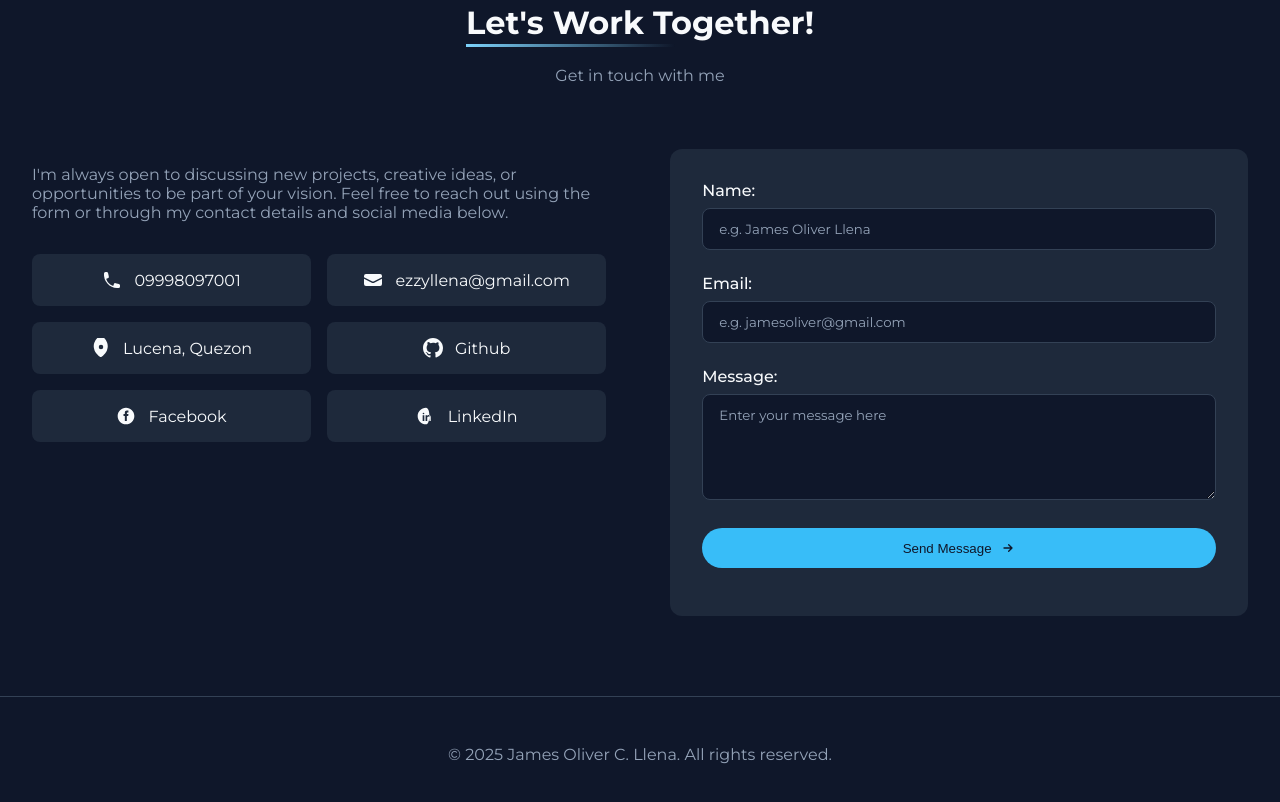
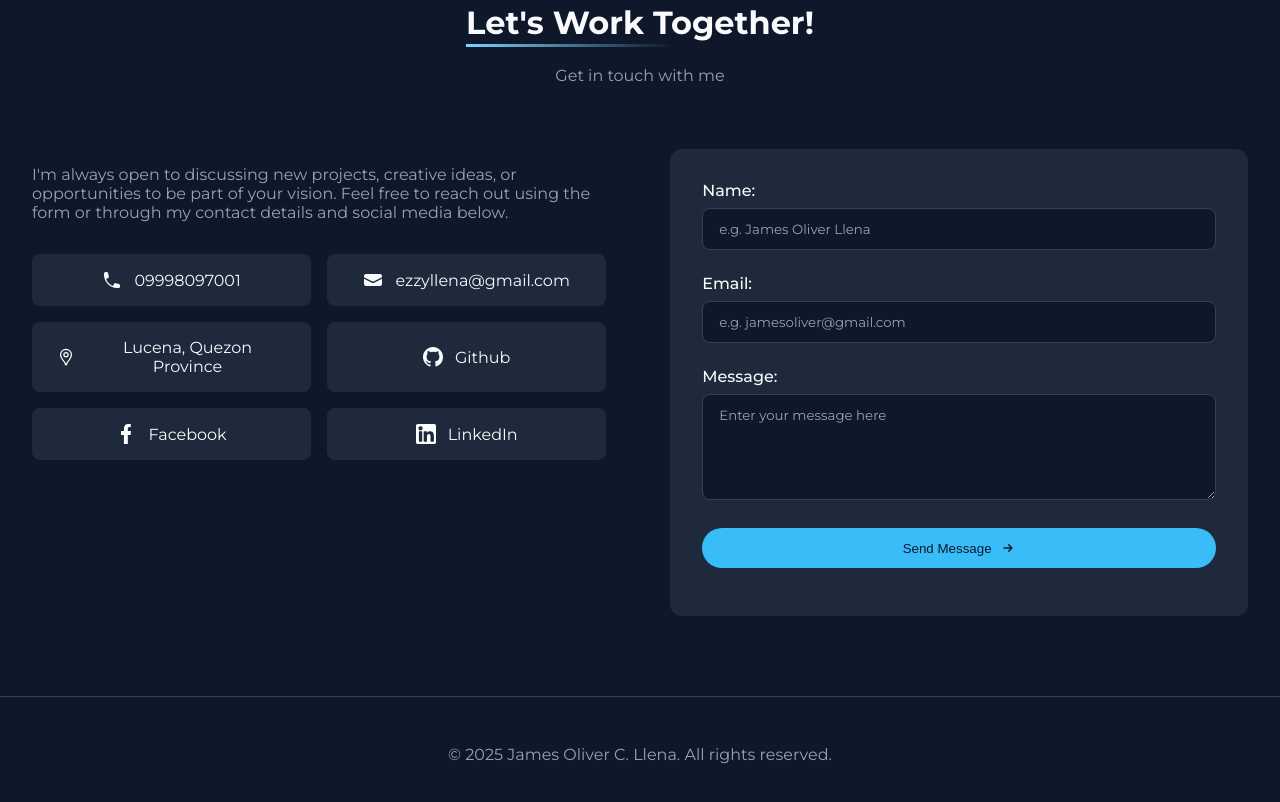
Before and after one commit to C-a-s-t-e-l/Casport-v2, a plain HTML site: page index.html in a window 1280 px wide. Shown: the part 3416-4218 px from the top of the page. Drawn offline with Linux system fonts and the light colour scheme; a script that the page names is missing.

Commit message:
fixed conts

```diff
--- a/index.html
+++ b/index.html
@@ -206,19 +206,19 @@
                             <span class="contact-text">ezzyllena@gmail.com</span>
                         </button>
                         <button class="contact-button" data-copy="Lucena, Quezon Province">
-                            <svg xmlns="http://www.w3.org/2000/svg" viewBox="0 0 20 20" fill="currentColor"><path fill-rule="evenodd" d="M9.69 18.933l.003.001C9.89 19.02 10 19 10 19s.11.02.308-.066l.002-.001.006-.003.018-.008a5.741 5.741 0 00.281-.14c.186-.1.42-.25.69-.453.27-.204.575-.458.9-.748.554-.498 1.198-1.156 1.84-1.959.643-.802 1.26-1.766 1.776-2.861a11.413 11.413 0 00-4.639-14.254l-.001-.001c-.422-.285-.92-.46-1.442-.46-.523 0-1.02.176-1.443.46-.001 0-.001.001-.001.001a11.413 11.413 0 00-4.64 14.254c.516 1.095 1.133 2.059 1.776 2.861.642.803 1.286 1.46 1.84 1.959.326.29.63.543.9.748.27.203.504.352.69.453.087.05.18.098.282.14l.018.008.006.003zM10 11.25a2.25 2.25 0 100-4.5 2.25 2.25 0 000 4.5z" clip-rule="evenodd" /></svg>
-                            <span class="contact-text">Lucena, Quezon</span>
+                            <svg viewBox="0 0 192 192" xmlns="http://www.w3.org/2000/svg" fill="none"><g id="SVGRepo_bgCarrier" stroke-width="0"></g><g id="SVGRepo_tracerCarrier" stroke-linecap="round" stroke-linejoin="round"></g><g id="SVGRepo_iconCarrier"><path stroke="#ffffff" stroke-width="12" d="M96 22a51.88 51.88 0 0 0-36.77 15.303A52.368 52.368 0 0 0 44 74.246c0 16.596 4.296 28.669 20.811 48.898a163.733 163.733 0 0 1 20.053 28.38C90.852 163.721 90.146 172 96 172c5.854 0 5.148-8.279 11.136-20.476a163.723 163.723 0 0 1 20.053-28.38C143.704 102.915 148 90.841 148 74.246a52.37 52.37 0 0 0-15.23-36.943A51.88 51.88 0 0 0 96 22Z"></path><circle cx="96" cy="74" r="20" stroke="#ffffff" stroke-width="12"></circle></g></svg>
+                            <span class="contact-text">Lucena, Quezon Province</span>
                         </button>
                         <a href="https://github.com/C-a-s-t-e-l" target="_blank" rel="noopener noreferrer" class="contact-button">
                             <svg xmlns="http://www.w3.org/2000/svg" viewBox="0 0 20 20" fill="currentColor" class="h-5 w-5"><path fill-rule="evenodd" d="M10 0C4.477 0 0 4.477 0 10c0 4.418 2.865 8.165 6.839 9.489.5.092.682-.217.682-.482 0-.237-.009-.868-.014-1.703-2.782.605-3.369-1.343-3.369-1.343-.454-1.158-1.11-1.466-1.11-1.466-.908-.62.069-.608.069-.608 1.003.07 1.531 1.032 1.531 1.032.892 1.53 2.341 1.088 2.91.832.092-.647.35-1.088.636-1.338-2.22-.253-4.555-1.113-4.555-4.951 0-1.093.39-1.988 1.031-2.688-.103-.253-.446-1.272.098-2.65 0 0 .84-.27 2.75 1.026A9.564 9.564 0 0110 4.844c.85.004 1.705.115 2.504.337 1.909-1.296 2.747-1.027 2.747-1.027.546 1.378.203 2.398.1 2.651.64.7 1.03 1.595 1.03 2.688 0 3.848-2.338 4.695-4.566 4.942.359.308.678.92.678 1.852 0 1.338-.012 2.419-.012 2.747 0 .268.18.58.688.482A10.001 10.001 0 0020 10c0-5.523-4.477-10-10-10z" clip-rule="evenodd" /></svg>
                             <span class="contact-text">Github</span>
                         </a>
                         <a href="https://www.facebook.com/profile.php?id=61579492107593" target="_blank" rel="noopener noreferrer" class="contact-button">
-                            <svg xmlns="http://www.w3.org/2000/svg" viewBox="0 0 20 20" fill="currentColor"><path d="M10 1.667c-4.6 0-8.333 3.733-8.333 8.333s3.733 8.333 8.333 8.333 8.333-3.733 8.333-8.333S14.6 1.667 10 1.667zM12.175 10H10.842v5H8.842v-5H7.5v-2h1.342V6.625c0-1.233.733-2.125 2.075-2.125h1.5v2h-1.017c-.383 0-.483.2-.483.5V8h1.525l-.233 2z"/></svg>
+                            <svg viewBox="-5 0 20 20" version="1.1" xmlns="http://www.w3.org/2000/svg" xmlns:xlink="http://www.w3.org/1999/xlink" fill="#000000"><g id="SVGRepo_bgCarrier" stroke-width="0"></g><g id="SVGRepo_tracerCarrier" stroke-linecap="round" stroke-linejoin="round"></g><g id="SVGRepo_iconCarrier"> <title>facebook [#176]</title> <desc>Created with Sketch.</desc> <defs> </defs> <g id="Page-1" stroke="none" stroke-width="1" fill="none" fill-rule="evenodd"> <g id="Dribbble-Light-Preview" transform="translate(-385.000000, -7399.000000)" fill="#ffffff"> <g id="icons" transform="translate(56.000000, 160.000000)"> <path d="M335.821282,7259 L335.821282,7250 L338.553693,7250 L339,7246 L335.821282,7246 L335.821282,7244.052 C335.821282,7243.022 335.847593,7242 337.286884,7242 L338.744689,7242 L338.744689,7239.14 C338.744689,7239.097 337.492497,7239 336.225687,7239 C333.580004,7239 331.923407,7240.657 331.923407,7243.7 L331.923407,7246 L329,7246 L329,7250 L331.923407,7250 L331.923407,7259 L335.821282,7259 Z" id="facebook-[#176]"> </path> </g> </g> </g> </g></svg>
                             <span class="contact-text">Facebook</span>
                         </a>
                         <a href="https://www.linkedin.com/in/cascodes" target="_blank" rel="noopener noreferrer" class="contact-button">
-                            <svg xmlns="http://www.w3.org/2000/svg" viewBox="0 0 20 20" fill="currentColor"><path d="M10 1.667c-4.6 0-8.333 3.733-8.333 8.333s3.733 8.333 8.333 8.333S14.6 1.667 10 1.667zM8.333 15H6.667V9.167h1.666V15zM7.5 8.333a.833.833 0 110-1.666.833.833 0 010 1.666zM15 15h-1.667v-2.917c0-.7-.017-1.583-.975-1.583-.975 0-1.125.758-1.125 1.525V15H9.583V9.167h1.592v.725h.025c.217-.417.742-0.85 1.567-0.85 1.675 0 1.983 1.1 1.983 2.533V15z"/></svg>
+                            <svg height="200px" width="200px" version="1.1" id="Layer_1" xmlns="http://www.w3.org/2000/svg" xmlns:xlink="http://www.w3.org/1999/xlink" viewBox="0 0 382 382" xml:space="preserve" fill="#000000"><g id="SVGRepo_bgCarrier" stroke-width="0"></g><g id="SVGRepo_tracerCarrier" stroke-linecap="round" stroke-linejoin="round"></g><g id="SVGRepo_iconCarrier"> <path style="fill:#ffffff;" d="M347.445,0H34.555C15.471,0,0,15.471,0,34.555v312.889C0,366.529,15.471,382,34.555,382h312.889 C366.529,382,382,366.529,382,347.444V34.555C382,15.471,366.529,0,347.445,0z M118.207,329.844c0,5.554-4.502,10.056-10.056,10.056 H65.345c-5.554,0-10.056-4.502-10.056-10.056V150.403c0-5.554,4.502-10.056,10.056-10.056h42.806 c5.554,0,10.056,4.502,10.056,10.056V329.844z M86.748,123.432c-22.459,0-40.666-18.207-40.666-40.666S64.289,42.1,86.748,42.1 s40.666,18.207,40.666,40.666S109.208,123.432,86.748,123.432z M341.91,330.654c0,5.106-4.14,9.246-9.246,9.246H286.73 c-5.106,0-9.246-4.14-9.246-9.246v-84.168c0-12.556,3.683-55.021-32.813-55.021c-28.309,0-34.051,29.066-35.204,42.11v97.079 c0,5.106-4.139,9.246-9.246,9.246h-44.426c-5.106,0-9.246-4.14-9.246-9.246V149.593c0-5.106,4.14-9.246,9.246-9.246h44.426 c5.106,0,9.246,4.14,9.246,9.246v15.655c10.497-15.753,26.097-27.912,59.312-27.912c73.552,0,73.131,68.716,73.131,106.472 L341.91,330.654L341.91,330.654z"></path> </g></svg>
                             <span class="contact-text">LinkedIn</span>
                         </a>
                     </div>
```
